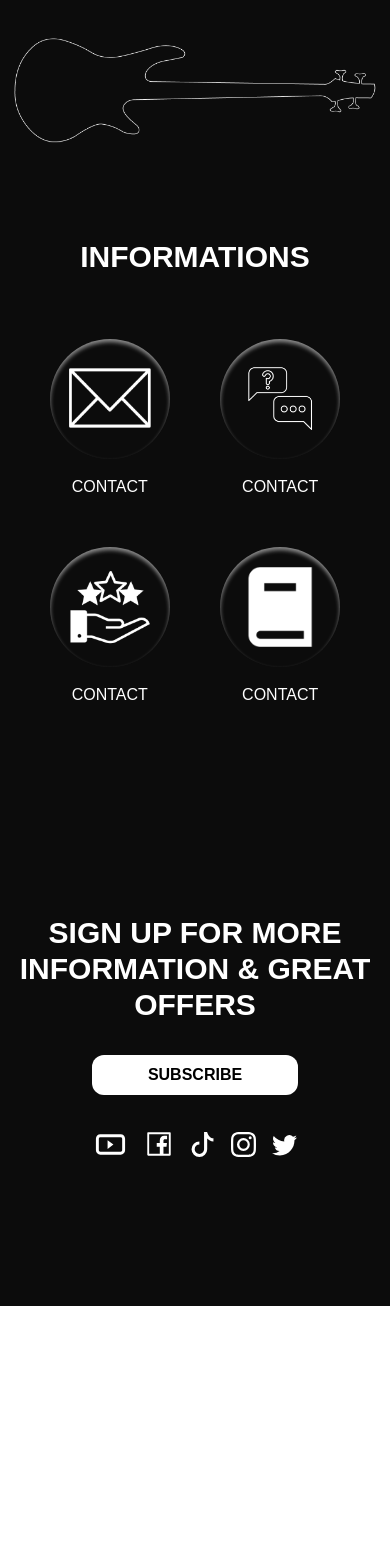
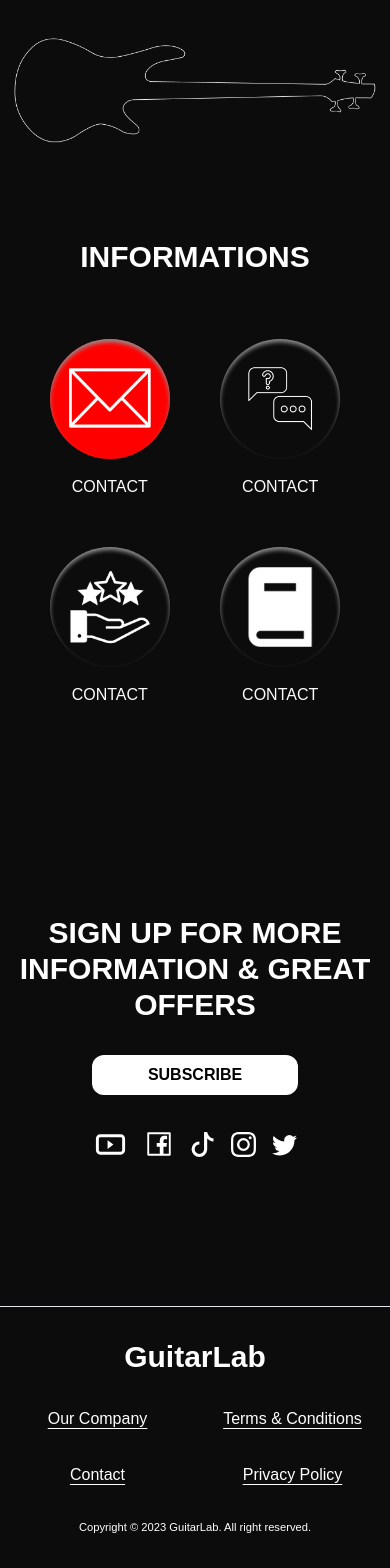
Before and after one commit to ArturPawelski/Guitar-Lab, a React (Create React App) app: page / in a window 390 px wide. Shown: the part 2894-4462 px from the top of the page. Before the commit the page ends 4200 px from the top, so only its background shows below. Built offline with nearby package versions, Linux system fonts and the light colour scheme.

Commit message:
responsive footer

```diff
--- a/src/App.tsx
+++ b/src/App.tsx
@@ -6,6 +6,7 @@ import Personalize from './components/Personalize';
 import Products from './components/Products';
 import Informations from './components/Informations';
 import SignUp from './components/SignUp';
+import Footer from './components/Footer';
 
 function App() {
   const newRef = useRef<HTMLDivElement>(null);
@@ -23,6 +24,7 @@ function App() {
       <Personalize />
       <Informations />
       <SignUp />
+      <Footer />
     </div>
   );
 }
--- a/src/components/Footer.tsx
+++ b/src/components/Footer.tsx
@@ -1,7 +1,18 @@
 import React from 'react';
 
 const Footer = () => {
-  return <div>Footer</div>;
+  return (
+    <div className='text-white font-quicksand px-4 bg-[#0C0C0C] pb-8 border-t-[1px]'>
+      <h1 className=' text-3xl text-center font-bold sm:text-4xl mt-8'>GuitarLab</h1>
+      <ul className='grid grid-cols-2 mx-auto  place-items-center  gap-8  mt-8 sm:max-w-[950px] sm:grid-cols-4 sm:gap-2 '>
+        <li className='font-[100] underline underline-offset-4 '> Our Company</li>
+        <li className='font-[100] underline underline-offset-4 '>Terms & Conditions</li>
+        <li className='font-[100] underline underline-offset-4 '>Contact</li>
+        <li className='font-[100] underline underline-offset-4 '>Privacy Policy</li>
+      </ul>
+      <p className='text-center mt-8 text-[0.7rem] font-[500]'>Copyright © 2023 GuitarLab. All right reserved.</p>
+    </div>
+  );
 };
 
 export default Footer;
--- a/src/components/Informations.tsx
+++ b/src/components/Informations.tsx
@@ -12,7 +12,7 @@ const Informations = () => {
       </div>
       <section className='max-w-[80%] mx-auto mt-16 gap-12 grid grid-cols-2 place-items-center md:grid-cols-4   '>
         <div className='grid place-items-center gap-4'>
-          <div className='bg-[#0C0C0C] shadow-[inset_0px_3px_4px_rgba(0,0,0,0.1)] shadow-[#8e8e8e] p-3 w-[120px] h-[120px] rounded-full '>
+          <div className='bg-[red] shadow-[inset_0px_3px_4px_rgba(0,0,0,0.1)] shadow-[#8e8e8e] p-3 w-[120px] h-[120px] rounded-full '>
             <img src={Icon1} alt='' className='w-full h-full' />
           </div>
           <h2>CONTACT</h2>
```
